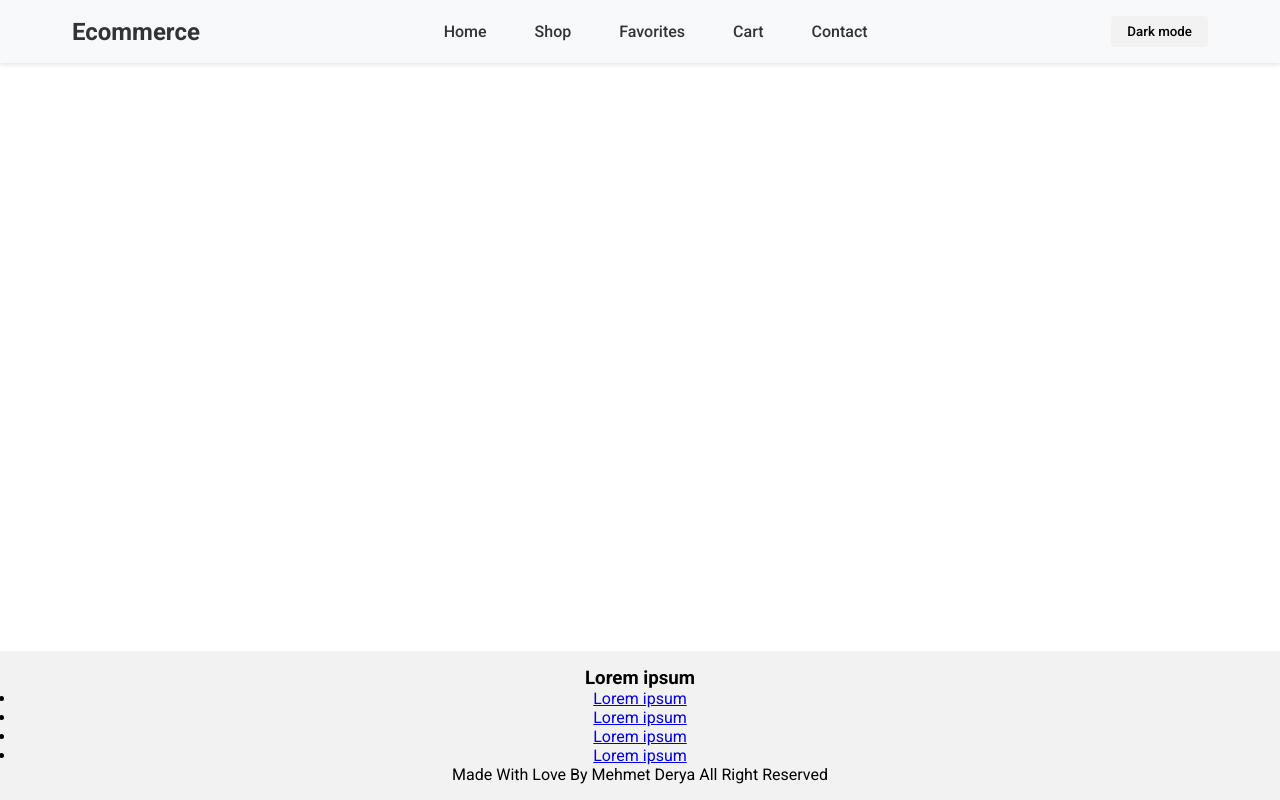
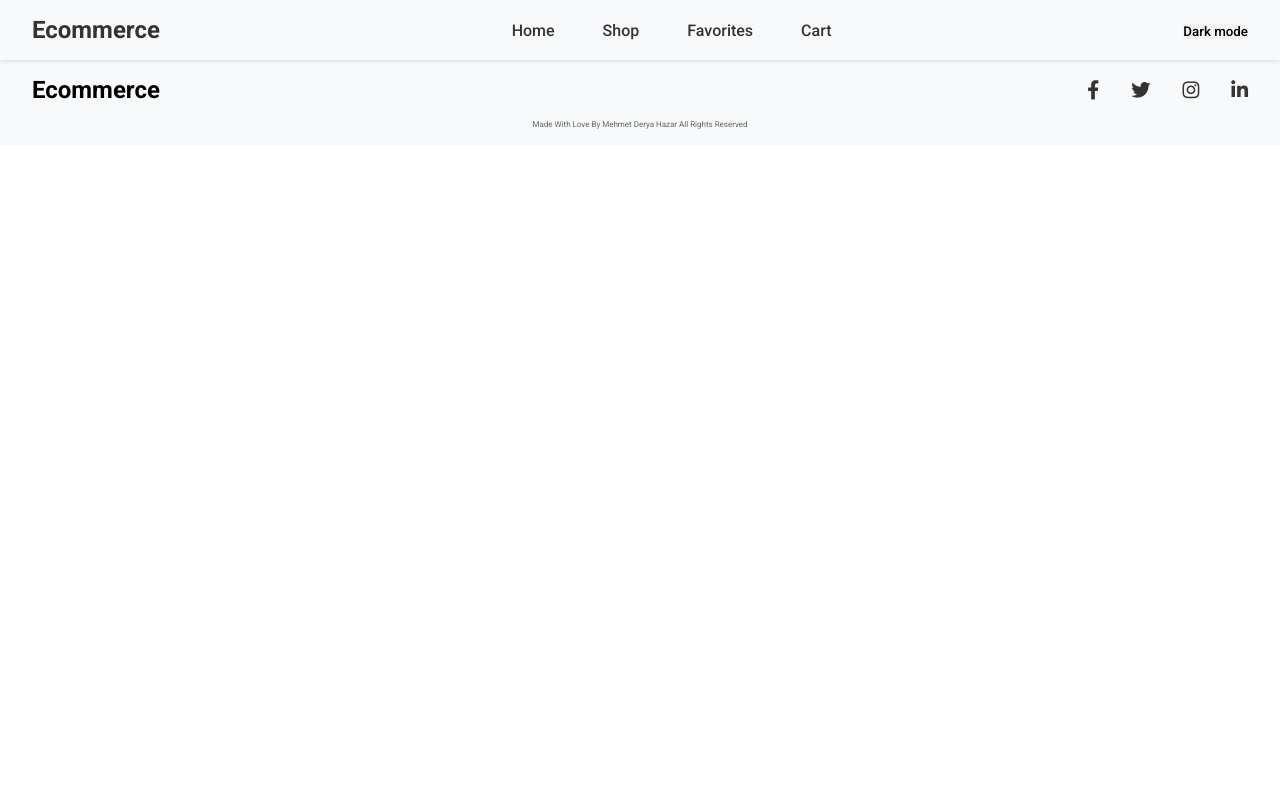
Before and after one commit to mdhazar/Insider-Bootcamp, a plain HTML site: page 3. Hafta Projesi/index.html in a window 1280 px wide. Drawn offline with nearby package versions, Linux system fonts and the light colour scheme.

Commit message:
Add footer

```diff
--- a/3. Hafta Projesi/index.html
+++ b/3. Hafta Projesi/index.html
@@ -9,6 +9,10 @@
       integrity="sha256-eKhayi8LEQwp4NKxN+CfCh+3qOVUtJn3QNZ0TciWLP4="
       crossorigin="anonymous"
     ></script>
+    <link
+      rel="stylesheet"
+      href="https://cdnjs.cloudflare.com/ajax/libs/font-awesome/5.15.4/css/all.min.css"
+    />
     <link rel="stylesheet" href="styles.css" />
   </head>
   <body>
@@ -23,7 +27,6 @@
             <li><a href="/shop">Shop</a></li>
             <li><a href="/favorites">Favorites</a></li>
             <li><a href="/cart">Cart</a></li>
-            <li><a href="/contact">Contact</a></li>
           </ul>
         </nav>
         <div class="header-actions">
@@ -33,17 +36,26 @@
     </header>
     <main></main>
     <footer>
-      <article class="footer">
-        <h3 class="footer__title">Lorem ipsum</h3>
-        <ul class="footer__links">
-          <li><a href="#" class="footer__link">Lorem ipsum</a></li>
-          <li><a href="#" class="footer__link">Lorem ipsum</a></li>
-          <li><a href="#" class="footer__link">Lorem ipsum</a></li>
-          <li><a href="#" class="footer__link">Lorem ipsum</a></li>
-        </ul>
-      </article>
-      <article class="footer__social"></article>
-      <p>Made With Love By Mehmet Derya All Right Reserved</p>
+      <div class="footer-container">
+        <article class="footer">
+          <h1 class="footer-title">Ecommerce</h3>
+        </article>
+        <article class="footer-social">
+          <a href="#" class="social-icon">
+            <i class="fab fa-facebook-f"></i>
+          </a>
+          <a href="#" class="social-icon">
+            <i class="fab fa-twitter"></i>
+          </a>
+          <a href="#" class="social-icon">
+            <i class="fab fa-instagram"></i>
+          </a>
+          <a href="#" class="social-icon">
+            <i class="fab fa-linkedin-in"></i>
+          </a>
+        </article>
+      </div>
+      <p>Made With Love By Mehmet Derya Hazar All Rights Reserved</p>
     </footer>
     <script src="script.js"></script>
   </body>
--- a/3. Hafta Projesi/styles.css
+++ b/3. Hafta Projesi/styles.css
@@ -21,19 +21,15 @@ header {
   position: sticky;
   top: 0;
   z-index: 1000;
+  padding: 1rem 2rem;
 }
 
 .header-container {
-  max-width: 1200px;
   margin: 0 auto;
-  padding: 1rem 2rem;
+
   display: flex;
   align-items: center;
   justify-content: space-between;
-}
-
-.logo {
-  flex-shrink: 0;
 }
 
 .logo h1 {
@@ -77,7 +73,6 @@ nav ul li a:hover {
 }
 
 #darkMode {
-  padding: 0.5rem 1rem;
   border: none;
   border-radius: 4px;
   cursor: pointer;
@@ -105,16 +100,36 @@ body.dark-mode {
 }
 
 footer {
-  position: fixed;
-  left: 0;
-  bottom: 0;
-  width: 100%;
-  background-color: #f2f2f2;
-  text-align: center;
-  padding: 1rem;
+  background-color: #f8f9fa;
+  margin-top: auto;
+  padding: 1rem 2rem;
 }
 
-footer.dark-mode {
-  background-color: #333;
-  color: #f2f2f2;
+.footer-container {
+  margin: 0 auto;
+  display: flex;
+  justify-content: space-between;
+  align-items: center;
 }
+
+.footer-social {
+  display: flex;
+  gap: 2rem;
+}
+
+.social-icon {
+  color: #333;
+  font-size: 1.2rem;
+  transition: color 0.3s ease;
+}
+
+.social-icon:hover {
+  color: #007bff;
+}
+
+footer p {
+  text-align: center;
+  color: #666;
+  padding-top: 1rem;
+  font-size: 0.5rem;
+}
```
